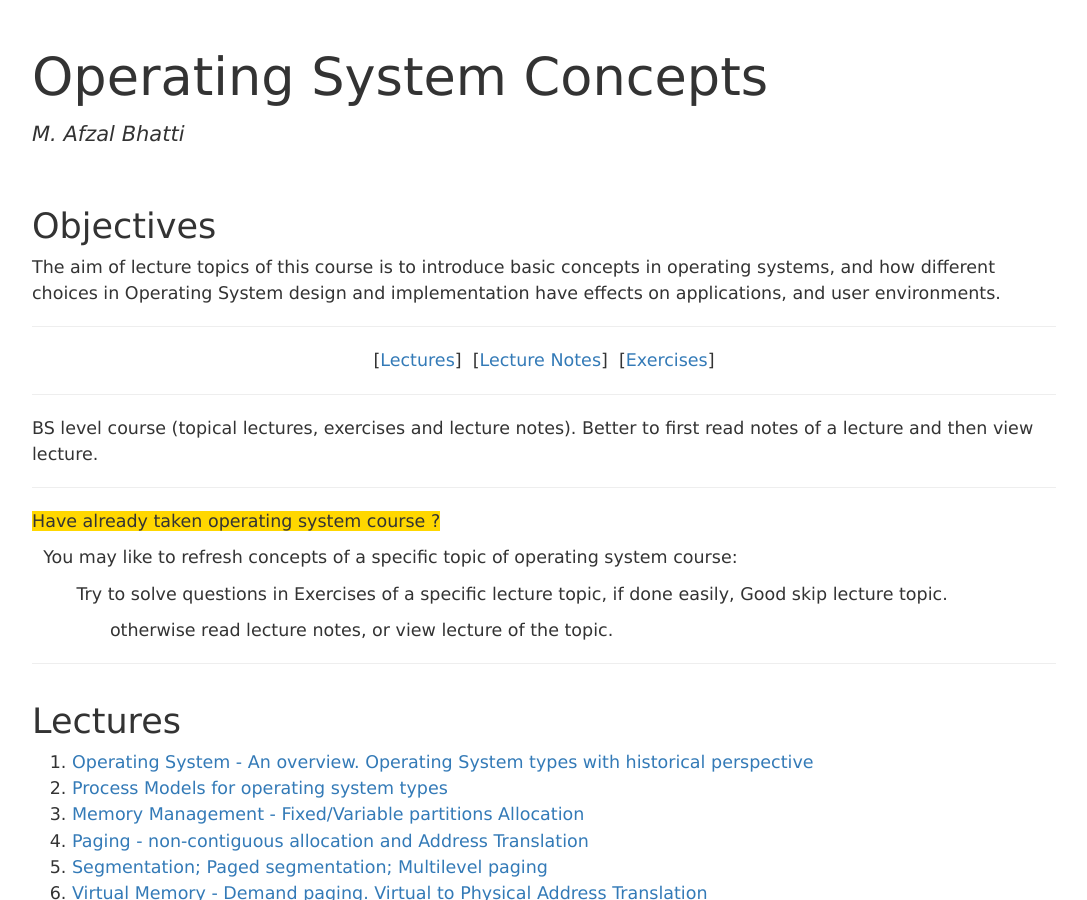
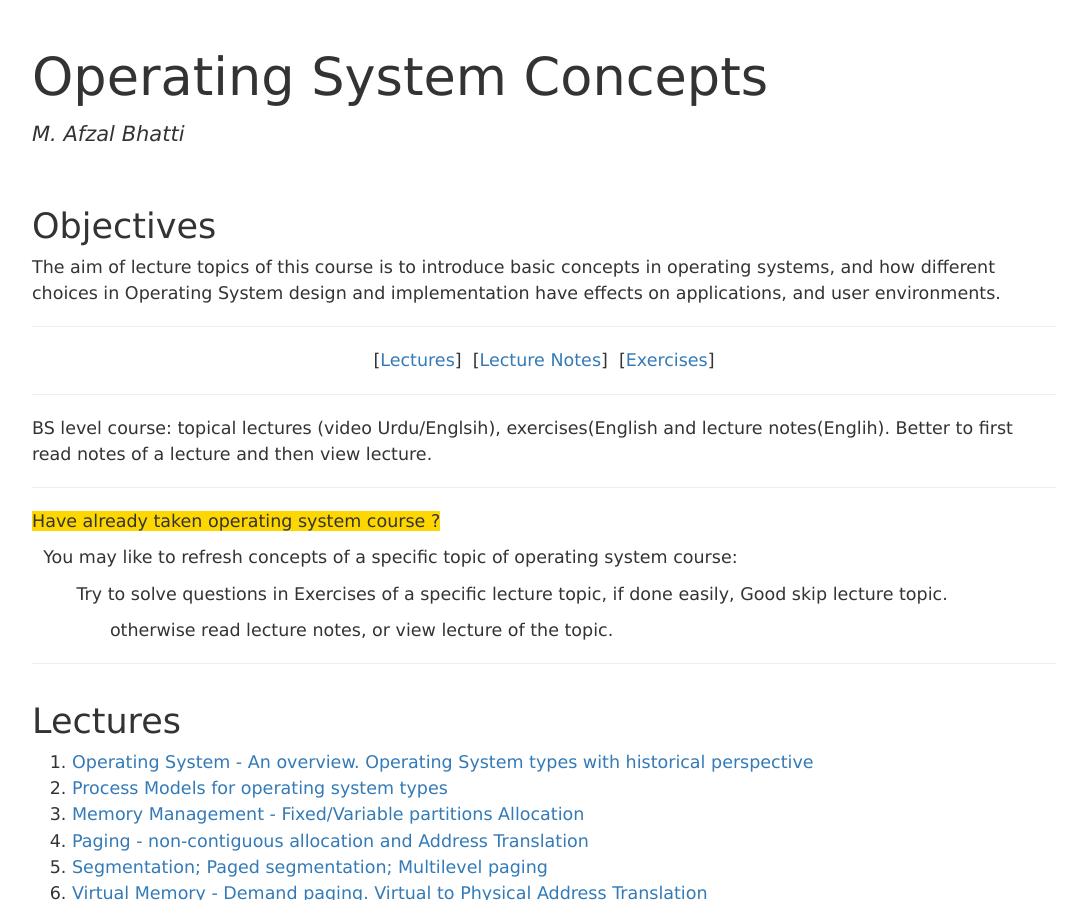
Before and after one commit to CS-Concepts-hub/Operating-Systems-Concepts, a Jekyll site: the page built from index.html, in a window 1280 px wide and 900 px high. Shown: the whole window, without its empty margins (96-1183 px from the left). Built offline with Jekyll 4.4.1, drawn with Linux system fonts in a browser that asks for light colours.

Commit message:
Update index.html

```diff
--- a/index.html
+++ b/index.html
@@ -21,7 +21,7 @@ weight: 0
 			[<a href="#lectures">Lectures</a>]&nbsp;&nbsp;[<a href="#notes">Lecture Notes</a>]&nbsp;&nbsp;[<a href="#exercises">Exercises</a>]
 		<hr>
 		<p>
-			BS level course (topical lectures, exercises and lecture notes). Better to first read notes of a lecture and then view lecture.
+			BS level course: topical lectures (video Urdu/Englsih), exercises(English and lecture notes(Englih). Better to first read notes of a lecture and then view lecture.
 		</p>
 		<hr>
 		<p><span style="background-color: #ffd700">Have already taken operating system course ? </span> </p>
```
